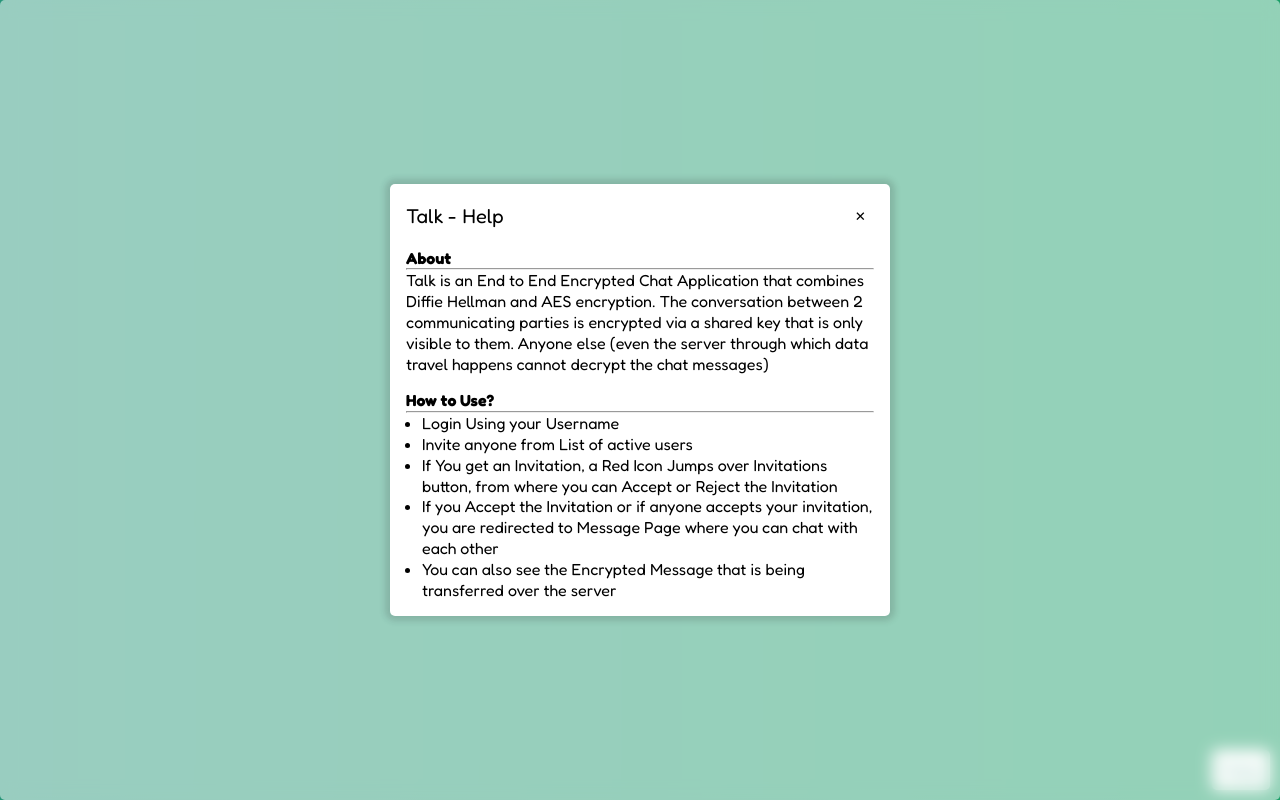
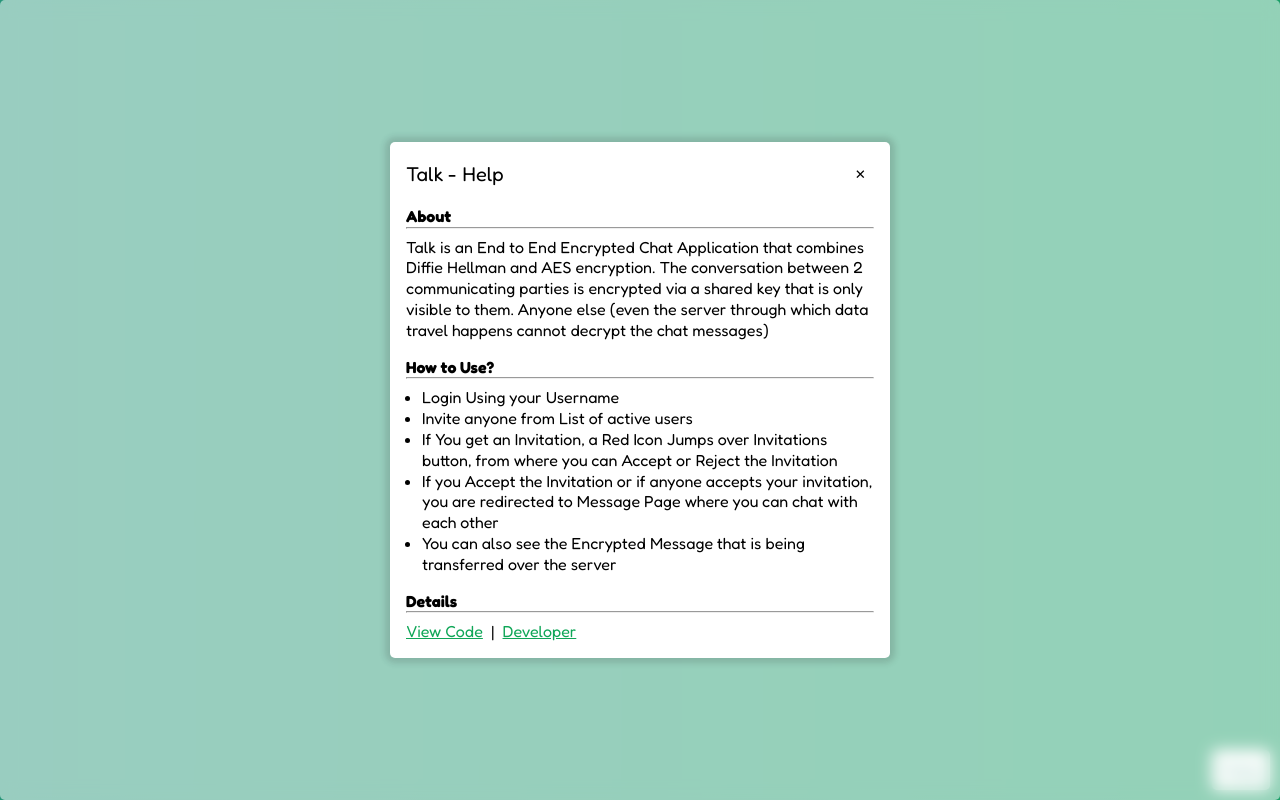
Before and after one commit to suparthghimire/talk-e2e-chat-frontend, a Next.js app: page / in a window 1280 px wide. Built offline with nearby package versions, Linux system fonts and the light colour scheme; no server answers.

Commit message:
Added Code/Developer Info

```diff
--- a/components/HelpModal.jsx
+++ b/components/HelpModal.jsx
@@ -10,7 +10,7 @@ export default function HelpModal() {
     } else {
       localStorage.setItem("first-visit-talk", false);
     }
-    setModalOpen(firstVisit);
+    setModalOpen(true);
   }, []);
   return (
     <>
@@ -33,7 +33,7 @@ export default function HelpModal() {
           </div>
           <div className="mt-2 text-bold">About</div>
           <hr />
-          <p>
+          <p className="mt-1">
             Talk is an End to End Encrypted Chat Application that combines
             Diffie Hellman and AES encryption. The conversation between 2
             communicating parties is encrypted via a shared key that is only
@@ -42,7 +42,7 @@ export default function HelpModal() {
           </p>
           <p className="bold mt-2 text-bold">How to Use?</p>
           <hr />
-          <ul className="list-styled">
+          <ul className="list-styled mt-1">
             <li>Login Using your Username</li>
             <li>Invite anyone from List of active users</li>
             <li>
@@ -59,6 +59,27 @@ export default function HelpModal() {
               over the server
             </li>
           </ul>
+          <p className="mt-2 text-bold">Details</p>
+          <hr />
+          <p className="mt-1">
+            <a
+              className="link"
+              href="https://github.com/suparthghimire/talk-e2e-chat-frontend"
+              target="_blank"
+              rel="noreferrer"
+            >
+              View Code
+            </a>
+            &nbsp; | &nbsp;
+            <a
+              className="link"
+              href="https://suparthnarayanghimire.com.np"
+              target="_blank"
+              rel="noreferrer"
+            >
+              Developer
+            </a>
+          </p>
         </div>
       </div>
     </>
--- a/styles/globals.css
+++ b/styles/globals.css
@@ -36,8 +36,15 @@ a {
   color: inherit;
   text-decoration: none;
 }
+.link {
+  color: #0fa657;
+  text-decoration: underline;
+}
 ul {
   list-style: none;
+}
+.mt-1 {
+  margin-top: 0.5rem;
 }
 .mt-2 {
   margin-top: 1rem;
```
